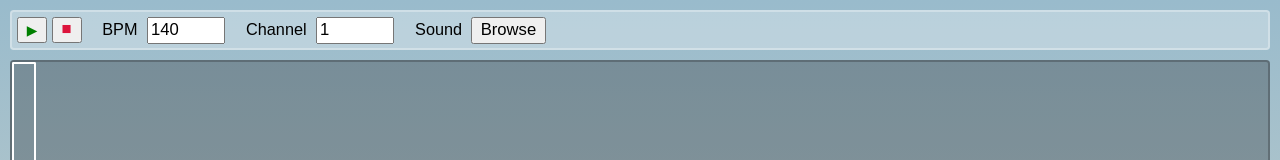
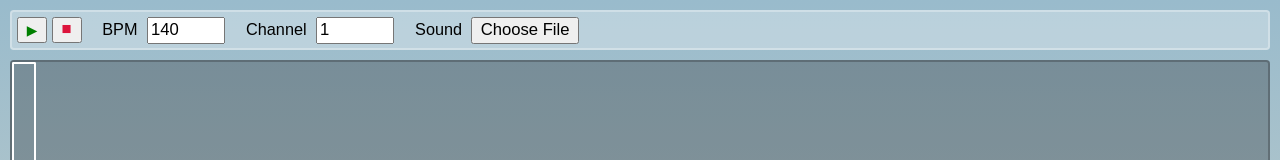
Before and after one commit to edgars-roze/sstep, a plain HTML site: page index.html in a window 1280 px wide. Shown: the top 160 px of the page. Drawn offline with Linux system fonts and the light colour scheme.

Commit message:
Update index.html

```diff
--- a/index.html
+++ b/index.html
@@ -21,7 +21,7 @@
       <input id="channel" min="1" max="999" type="number" value="1">
       &emsp;Sound&nbsp;
       <input accept="audio/*" id="sound" type="file">
-      <input type="button" value="Browse" onclick="document.getElementById('sound').click();"/>
+      <input type="button" value="Choose File" onclick="document.getElementById('sound').click();"/>
       <p id="name"></p>
     </div>
 
```
